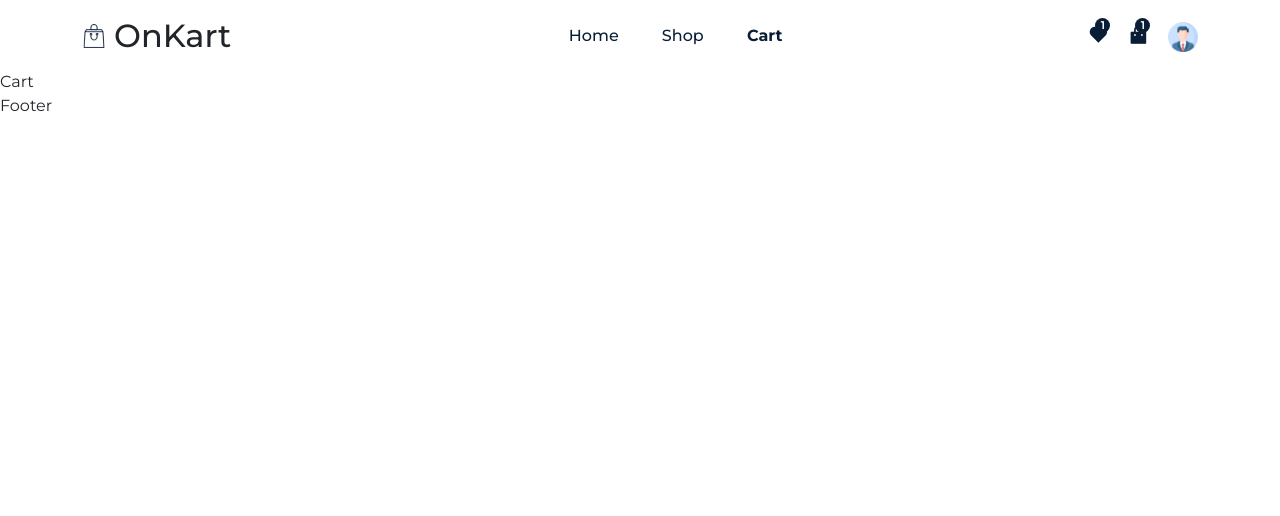
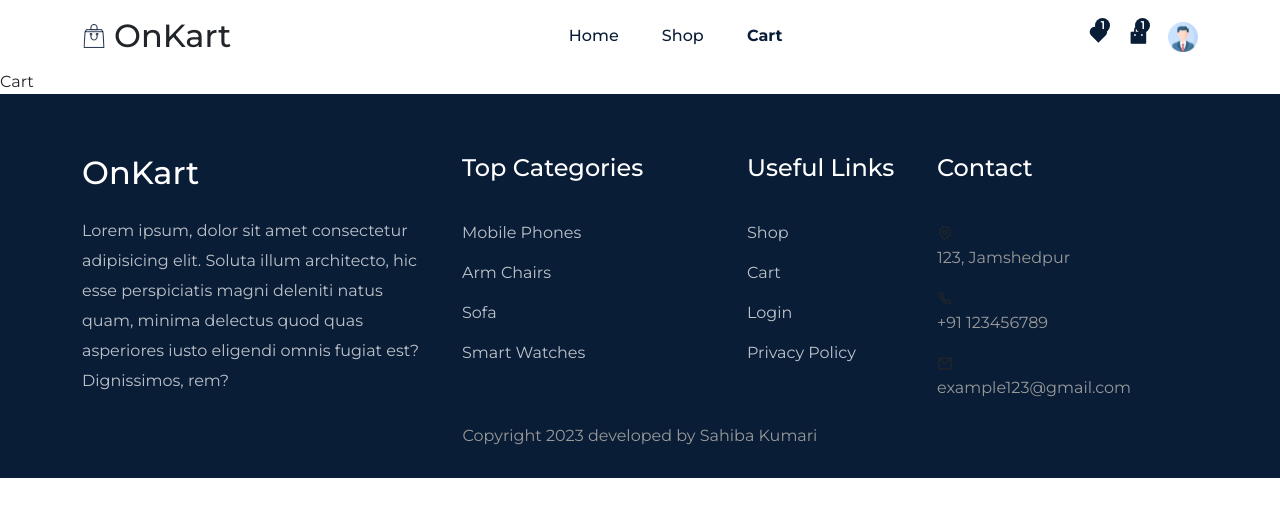
Before and after one commit to sahiba0915/OnKart, a React (Create React App) app: page /cart in a window 1280 px wide. Shown: the top 516 px of the page. Built offline with nearby package versions, Linux system fonts and the light colour scheme.

Commit message:
style: added footer

```diff
--- a/src/components/Footer/Footer.jsx
+++ b/src/components/Footer/Footer.jsx
@@ -1,8 +1,96 @@
-import React from 'react'
+import React from 'react';
+import './footer.css';
+import {Container, Row, Col, ListGroup, ListGroupItem} from "reactstrap";
+import { Link } from 'react-router-dom';
+import logo from '../../assets/images/eco-logo.png';
 
 const Footer = () => {
+
+  const year = new Date().getFullYear();
   return (
-    <div>Footer</div>
+    <footer className='footer'>
+      <Container>
+        <Row>
+          <Col lg='4'>
+          <div className='logo'>
+             <div>
+              <h1 className="text-white">OnKart</h1>
+             </div>
+             </div>
+             <p className="footer-text mt-4">
+              Lorem ipsum, dolor sit amet consectetur adipisicing elit. Soluta illum architecto,
+              hic esse perspiciatis magni deleniti natus quam,
+               minima delectus quod quas asperiores iusto eligendi omnis fugiat est? Dignissimos, rem?
+             </p>
+          </Col>
+
+          <Col lg='3'>
+          <div className='footer-quick-links'>
+              <h4 className="quick-link-title">Top Categories</h4>
+              <ListGroup className="mb-3">
+                <ListGroupItem className='ps-0 border-0'>
+                  <Link to= '#'>Mobile Phones</Link>
+                </ListGroupItem>
+                <ListGroupItem className='ps-0 border-0'>
+                  <Link to= '#'>Arm Chairs</Link>
+                </ListGroupItem>
+                <ListGroupItem className='ps-0 border-0'>
+                  <Link to= '#'>Sofa</Link>
+                </ListGroupItem>
+                <ListGroupItem className='ps-0 border-0'>
+                  <Link to= '#'>Smart Watches</Link>
+                </ListGroupItem>
+              </ListGroup>
+            </div>
+          </Col>
+
+
+          <Col lg='2'>
+            <div className='footer-quick-links'>
+              <h4 className="quick-link-title">Useful Links</h4>
+              <ListGroup className="mb-3">
+                <ListGroupItem className='ps-0 border-0'>
+                  <Link to='/shop'>Shop</Link>
+                </ListGroupItem>
+                <ListGroupItem className='ps-0 border-0'>
+                  <Link to='/cart'>Cart</Link>
+                </ListGroupItem>
+                <ListGroupItem className='ps-0 border-0'>
+                  <Link to='/login'>Login</Link>
+                </ListGroupItem>
+                <ListGroupItem className='ps-0 border-0'>
+                  <Link to='#'>Privacy Policy</Link>
+                </ListGroupItem>
+              </ListGroup>
+            </div>
+          </Col>
+
+          <Col lg='3'>
+          <div className='footer-quick-links'>
+              <h4 className="quick-link-title">Contact</h4>
+              <ListGroup className="mb-3">
+                <ListGroupItem className='ps-0 border-0'>
+                  <span><i class="ri-map-pin-line"></i></span>
+                  <p>123, Jamshedpur</p>
+                </ListGroupItem>
+                <ListGroupItem className='ps-0 border-0'>
+                  <span><i class="ri-phone-line"></i></span>
+                  <p>+91 123456789</p>
+                </ListGroupItem>
+                <ListGroupItem className='ps-0 border-0'>
+                  <span><i class="ri-mail-line"></i></span>
+                  <p>example123@gmail.com</p>
+                </ListGroupItem>
+              </ListGroup>
+            </div>
+          </Col>
+
+          <Col lg='12'>
+            <p className="footer-copyright text-center">Copyright {year} developed by Sahiba Kumari</p>
+          </Col>
+        </Row>
+      </Container>
+    </footer>
   )
 }
 
--- /dev/null
+++ b/src/components/Footer/footer.css
@@ -0,0 +1,24 @@
+.footer {
+    padding-top: 60px;
+    padding-bottom: 30px;
+    background: var(--primary-color);
+}
+
+.footer-text {
+    line-height: 30px;
+    color: rgba(255, 255, 255, 0.735);
+}
+
+.footer-quick-links ul li{
+    background: transparent !important;
+}
+
+.footer-quick-links ul li a{
+    color: rgba(255, 255, 255, 0.735);
+}
+
+.quick-link-title {
+    margin-bottom: 30px;
+    font-style: 1.1rem;
+    color: #fff;
+}
```
